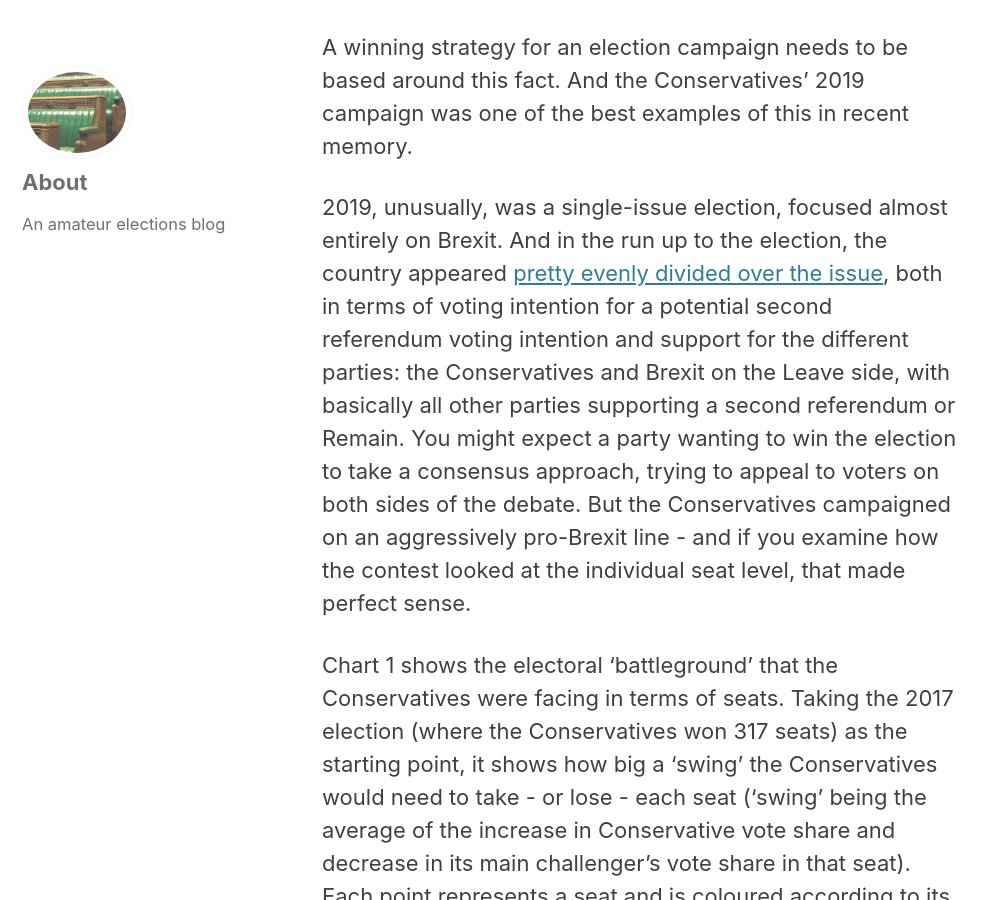
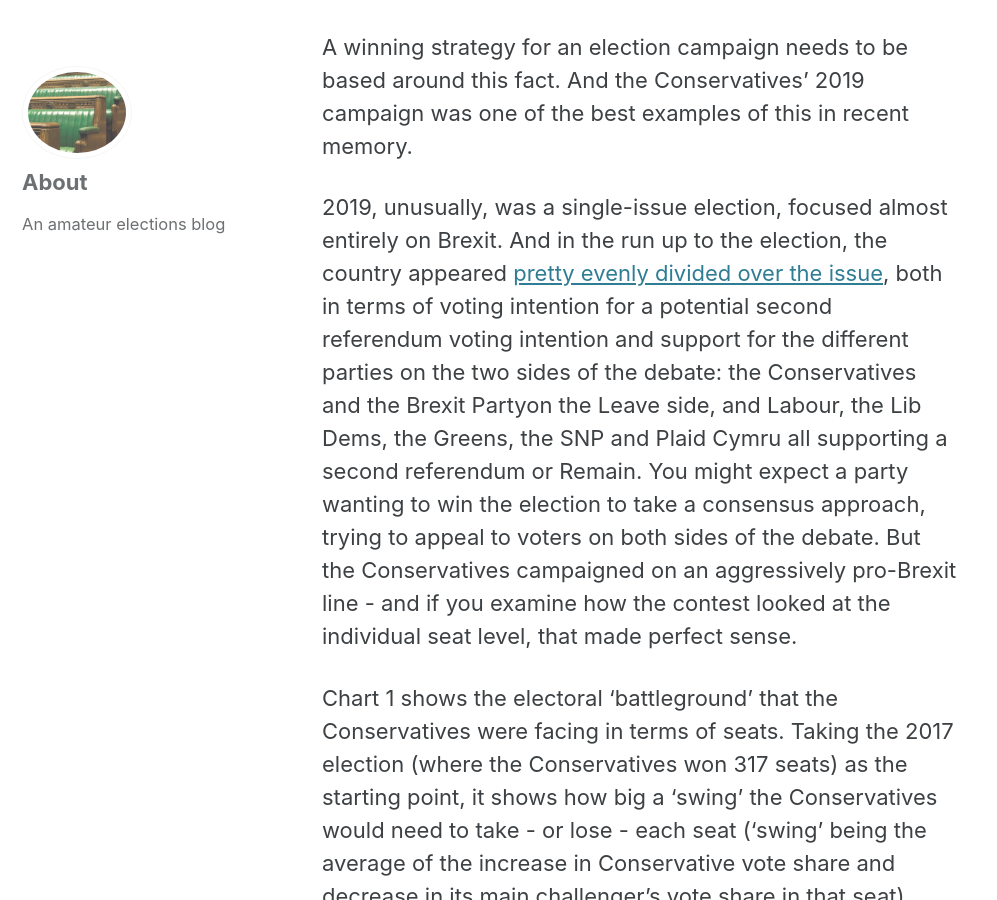
Before and after one commit to sixhundredandfifty/blog, a Jekyll site: the page built from _posts/2020-05-17-election19.md, in a window 1280 px wide and 900 px high, scrolled down 665 px. Shown: the whole window, without its empty margins (0-997 px from the left). Built offline with Jekyll 4.4.1, drawn with Linux system fonts in a browser that asks for light colours; cached includes are drawn as plain includes; nearby versions of some CDN libraries.

Commit message:
Update 2020-05-17-election19.md

```diff
--- a/_posts/2020-05-17-election19.md
+++ b/_posts/2020-05-17-election19.md
@@ -11,7 +11,7 @@ It’s the same with elections. The fundamentals here are things like popular po
 
 A winning strategy for an election campaign needs to be based around this fact. And the Conservatives’ 2019 campaign was one of the best examples of this in recent memory.
 
-2019, unusually, was a single-issue election, focused almost entirely on Brexit. And in the run up to the election, the country appeared [pretty evenly divided over the issue](https://whatukthinks.org/eu/questions/if-there-was-a-referendum-on-britains-membership-of-the-eu-how-would-you-vote-2/), both in terms of voting intention for a potential second referendum voting intention and support for the different parties: the Conservatives and Brexit on the Leave side, with basically all other parties supporting a second referendum or Remain. You might expect a party wanting to win the election to take a consensus approach, trying to appeal to voters on both sides of the debate. But the Conservatives campaigned on an aggressively pro-Brexit line - and if you examine how the contest looked at the individual seat level, that made perfect sense.
+2019, unusually, was a single-issue election, focused almost entirely on Brexit. And in the run up to the election, the country appeared [pretty evenly divided over the issue](https://whatukthinks.org/eu/questions/if-there-was-a-referendum-on-britains-membership-of-the-eu-how-would-you-vote-2/), both in terms of voting intention for a potential second referendum voting intention and support for the different parties on the two sides of the debate: the Conservatives and the Brexit Partyon the Leave side, and Labour, the Lib Dems, the Greens, the SNP and Plaid Cymru all supporting a second referendum or Remain. You might expect a party wanting to win the election to take a consensus approach, trying to appeal to voters on both sides of the debate. But the Conservatives campaigned on an aggressively pro-Brexit line - and if you examine how the contest looked at the individual seat level, that made perfect sense.
 
 Chart 1 shows the electoral ‘battleground’ that the Conservatives were facing in terms of seats. Taking the 2017 election (where the Conservatives won 317 seats) as the starting point, it shows how big a ‘swing’ the Conservatives would need to take - or lose - each seat (‘swing’ being the average of the increase in Conservative vote share and decrease in its main challenger’s vote share in that seat). Each point represents a seat and is coloured according to its estimated Leave/Remain vote in the 2016 EU Referendum.
 
```
